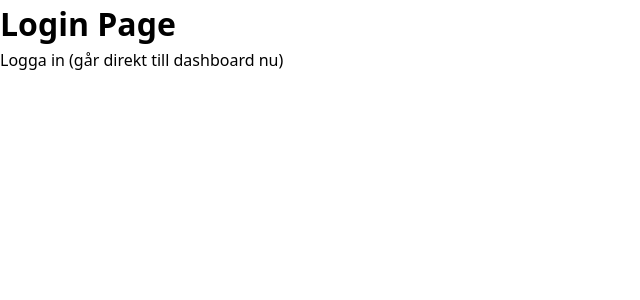
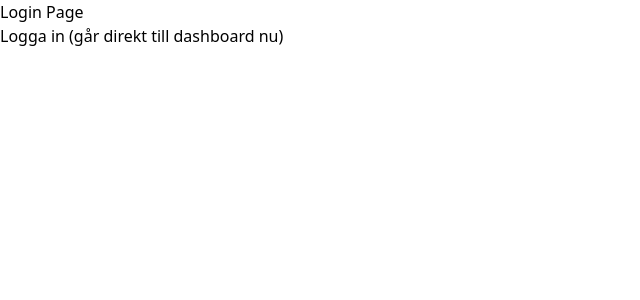
Before and after one commit to agadman/orderhandling_frontend, a Vue app: page / in a window 1280 px wide. Shown: the top 300 px of the page, without its empty margins (0-640 px from the left). Built offline with nearby package versions, Linux system fonts and the light colour scheme.

Commit message:
installerat/importerat Tailwind

```diff
--- a/package.json
+++ b/package.json
@@ -16,7 +16,11 @@
     "vue-router": "^4.6.4"
   },
   "devDependencies": {
+    "@tailwindcss/vite": "^4.1.18",
     "@vitejs/plugin-vue": "^6.0.3",
+    "autoprefixer": "^10.4.23",
+    "postcss": "^8.5.6",
+    "tailwindcss": "^4.1.18",
     "vite": "^7.3.0",
     "vite-plugin-vue-devtools": "^8.0.5"
   }
--- a/src/assets/main.css
+++ b/src/assets/main.css
@@ -1,3 +1,5 @@
+@import "tailwindcss";
+
 /* CSS reset */
 *,
 *::before,
--- a/vite.config.js
+++ b/vite.config.js
@@ -3,12 +3,14 @@ import { fileURLToPath, URL } from 'node:url'
 import { defineConfig } from 'vite'
 import vue from '@vitejs/plugin-vue'
 import vueDevTools from 'vite-plugin-vue-devtools'
+import tailwindcss from '@tailwindcss/vite'
 
 // https://vite.dev/config/
 export default defineConfig({
   plugins: [
     vue(),
     vueDevTools(),
+    tailwindcss(),
   ],
   resolve: {
     alias: {
```
Also changed, not shown: 1 other file (tests, documents, lock files or other folders).
